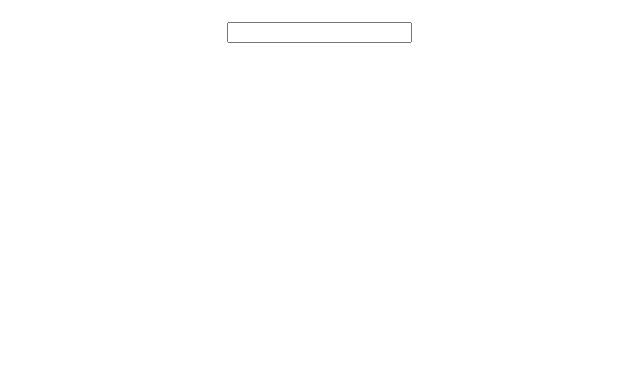
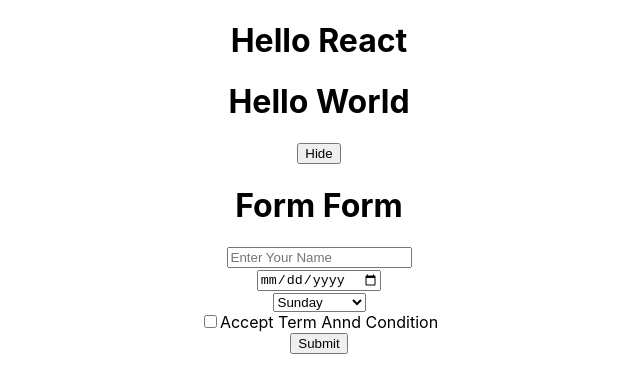
Before and after one commit to Abhishek10440/lock, a React (Create React App) app: page / in a window 1280 px wide. Shown: the top 392 px of the page, without its empty margins (321-961 px from the left). Built offline with nearby package versions, Linux system fonts and the light colour scheme.

Commit message:
add show hide component

```diff
--- a/src/App.js
+++ b/src/App.js
@@ -1,54 +1,13 @@
-// import React, { Component } from 'react';
-// import './App.css';
-// import Counter from './component/Counter';
-// import Student from './Student';
+import './App.css';
+import Showhide from './component/Showhide';
+import Form from './component/Form';
 
-// class App extends Component {
-//   constructor() {
-//     super();
-//     this.state = {
-//       name: "abhishek"
-//     };
-//   }
-
-//   // apple() {
-//   //  this.setState({data:this.state.data+1})
-//   // }
-
-//   render() {
-//     return (
-//       <div className="App">
-//         <h1>{this.state.data}</h1>
-//         <button onClick={() => this.apple()}>
-//           Click me !
-//         </button>
-//         <Counter />
-//         <Student name={"abhi"} email="Abhi@abhi"other={{address:'gurgoan'}}/>
-//         <Student name={"sabis"} email="sabis@sabis" other={{address:'gurgoan'}}/>
-//          <Student name={"ram" } email="ram@ram" other={{address:'gurgoan'}}/>
-//         <Student name={"syam"} email="syam@syam" other={{address:'gurgoan'}} />
-//       </div>
-//     );
-//   }
-// }
-
-// export default App;
-// import logo from './logo svg';
-import './App.css';
-import React ,{ useState } from 'react';
-//  { useState } from 'react';
-// {useState} from 'react';
 function App() {
-  const [data,setData]=useState(null)
-  function getData(val)
-  {
-    console.log(val.target.value)
-    setData(val.target.value)
-  }
   return (
     <div className="App">
-      <h1>{data}</h1>
-      <input type="text" onChange={getData}/>
+      <h1>Hello React</h1>
+      <Showhide />
+      <Form />
     </div>
   );
 }
--- /dev/null
+++ b/src/component/Form.js
@@ -0,0 +1,28 @@
+function Form(){
+    function getFormData(e)
+    {
+        e.preventDefault()
+    }
+    return(
+        <div className="App">
+            <h1>Form Form</h1>
+            <form onSubmit={getFormData}>
+                <input type="text" placeholder="Enter Your Name"/><br></br>
+                <input type="date" placeholder="Enter Your Date of birth"/><br></br>
+                <select>
+                    <option>Sunday</option>
+                    <option>Monday</option>
+                    <option>Teusday</option>
+                    <option>Wednesday</option>
+                    <option>thursday</option>
+                    <option>Friday</option>
+                    <option>Saturday</option>
+                </select><br></br>
+                <input type="checkbox"/><span>Accept Term Annd Condition</span><br></br>
+                <input type="submit" placeholder="submit"/>
+
+            </form>
+        </div>
+    )
+}
+export default Form;
--- /dev/null
+++ b/src/component/Showhide.js
@@ -0,0 +1,16 @@
+
+import React, { useState } from "react";
+function Showhide() {
+    const [status, setStatus] = useState(true);
+    return (
+        <div className="App">
+            {
+                status ? <h1>Hello World</h1> : null
+            }
+            {/* <button onClick={() => setStatus(true)}>Show</button>
+            <button onClick={() => setStatus(false)}>Hide</button> */}
+             <button onClick={() => setStatus(!status)}>Hide</button>
+        </div>
+    );
+}
+export default Showhide;
```
Also changed, not shown: src/God.js (added, +16 -0 lines).
